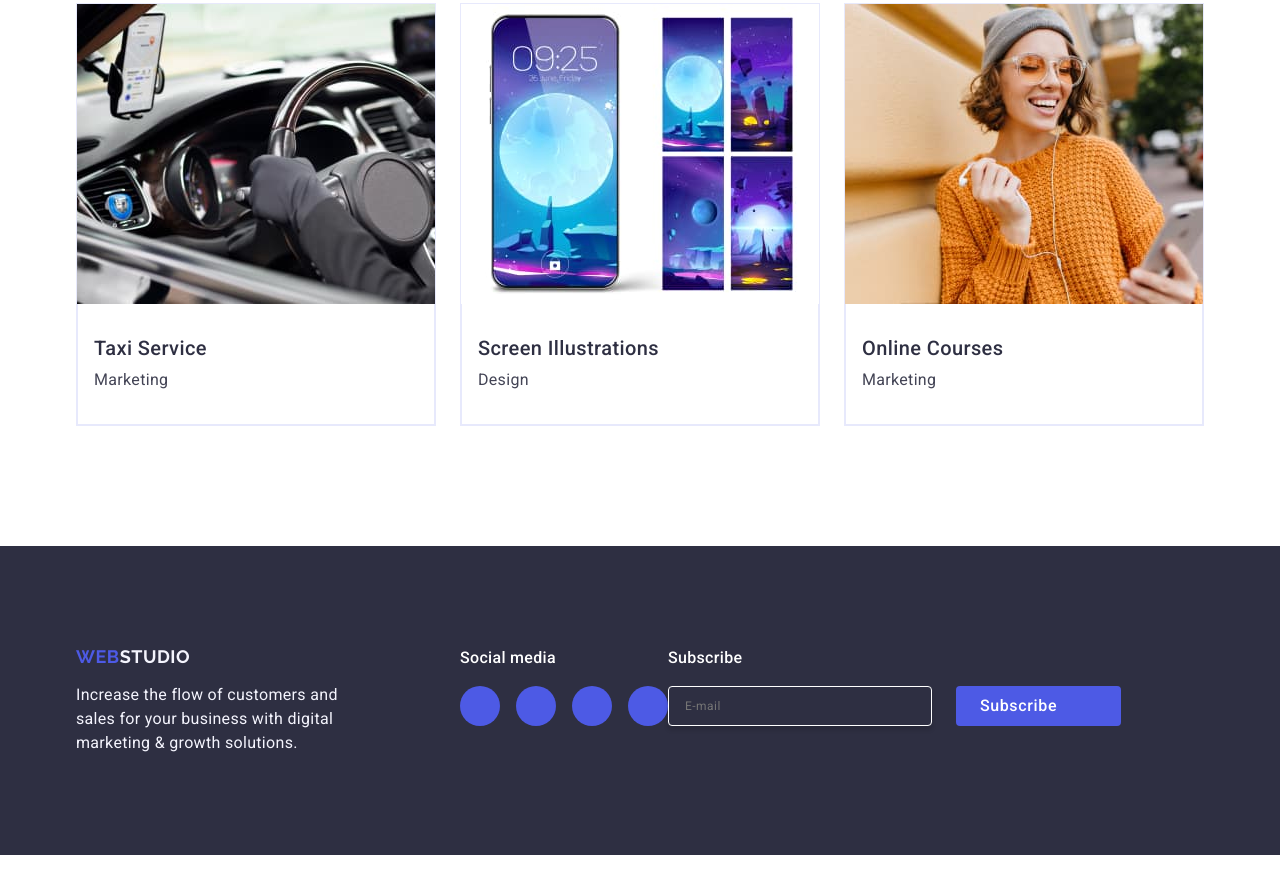
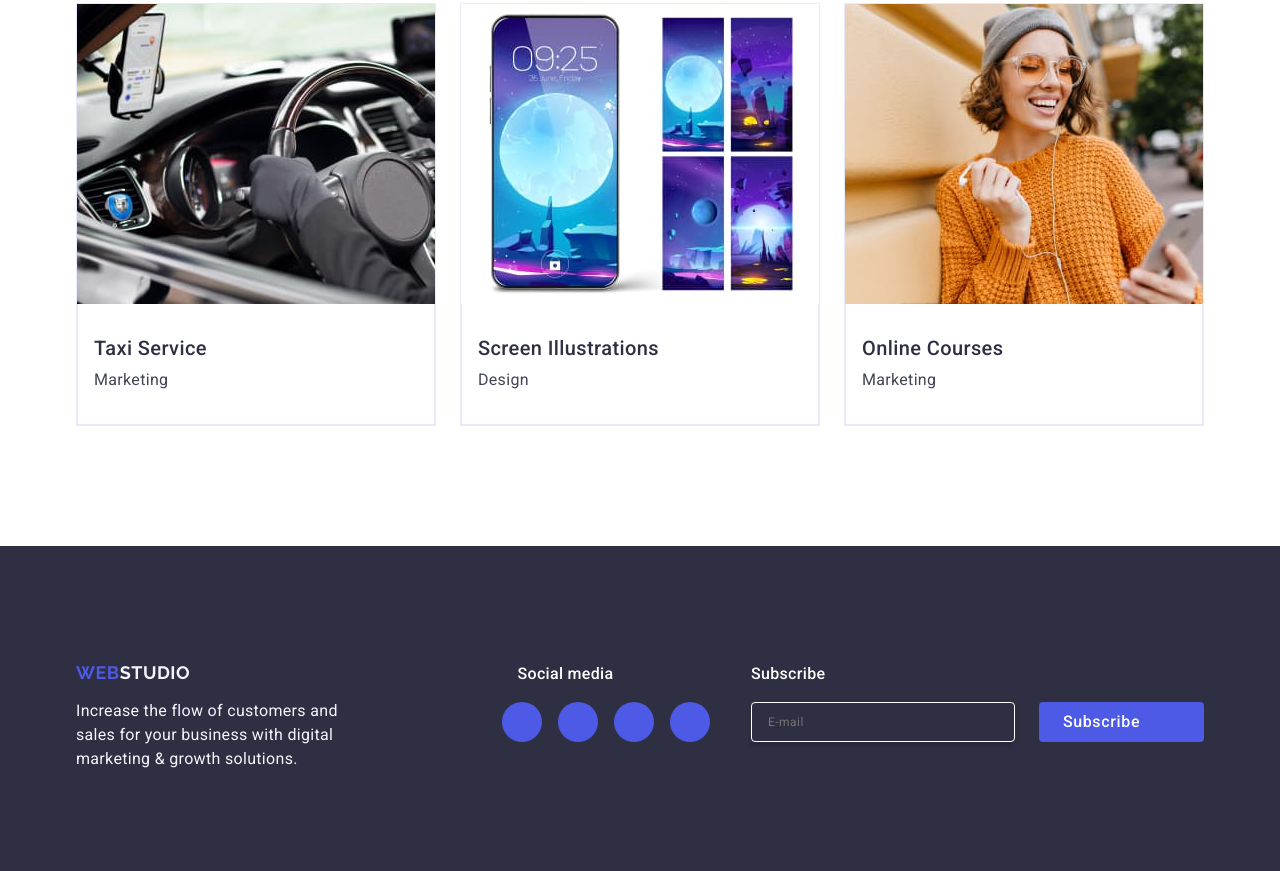
Before and after one commit to bndnt/goit-markup-hw-05, a plain HTML site: page index.html in a window 1280 px wide. Shown: the part 2641-3512 px from the top of the page. Drawn offline with nearby package versions, Linux system fonts and the light colour scheme.

Commit message:
debugfooter2

```diff
--- a/css/styles.css
+++ b/css/styles.css
@@ -485,9 +485,13 @@ letter-spacing: 0.32px;
 .footer__flex{
     display: flex;
     align-items: baseline;
+    justify-content: space-between;
 }
 .footer__info-cover{
     margin-right: 120px;
+}
+.footer__contacts{
+    /* margin-right: 25px; */
 }
 .footer__contacts-text{
 color:  #FFF;
@@ -497,7 +501,8 @@ font-style: normal;
 font-weight: 500;
 line-height: 1.5;
 letter-spacing: 0.02em;
-margin-bottom: 16px;
+margin: 16px;
+
 }
 .footer__soc-list{
     gap: 16px;
```
